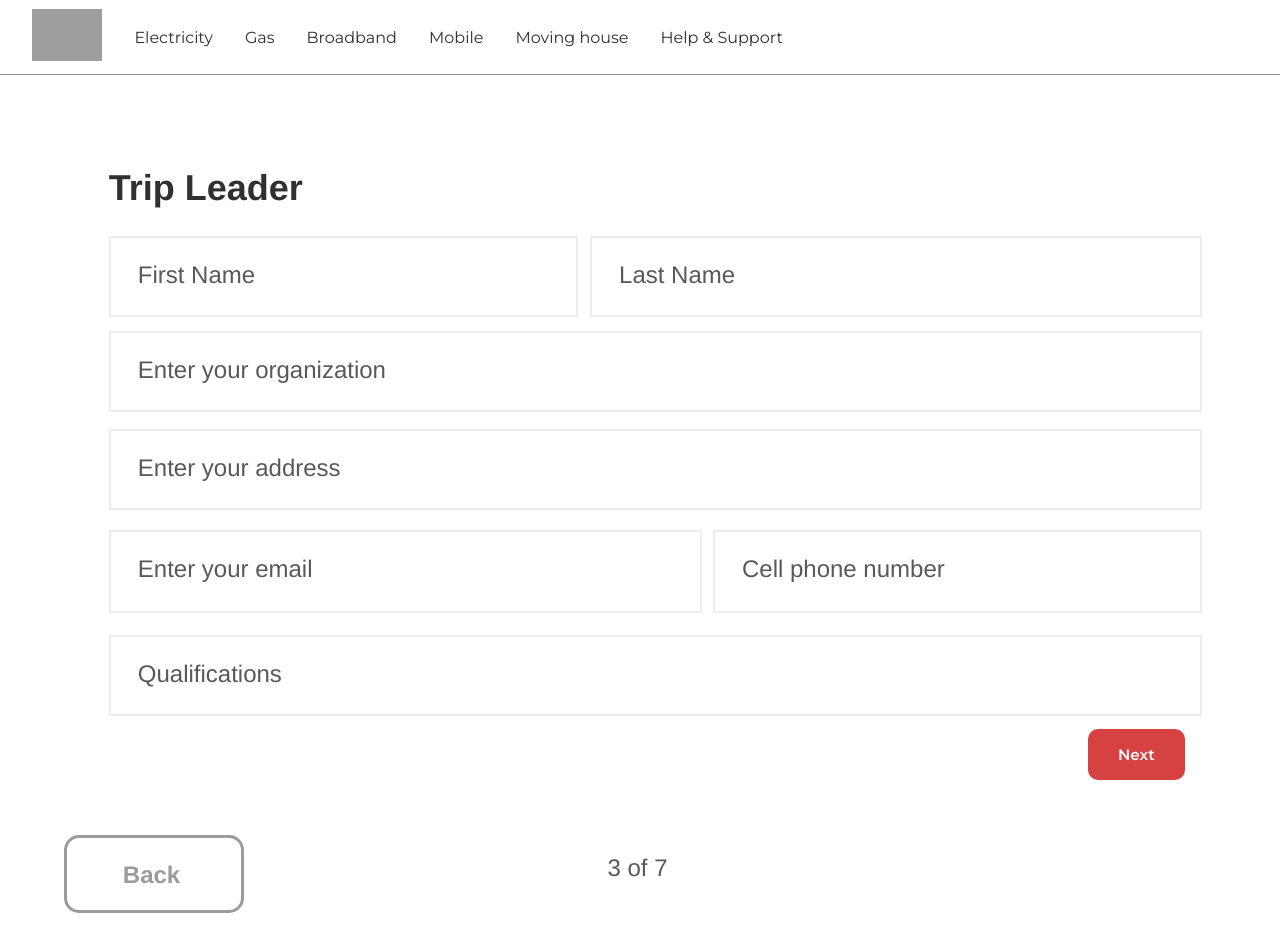
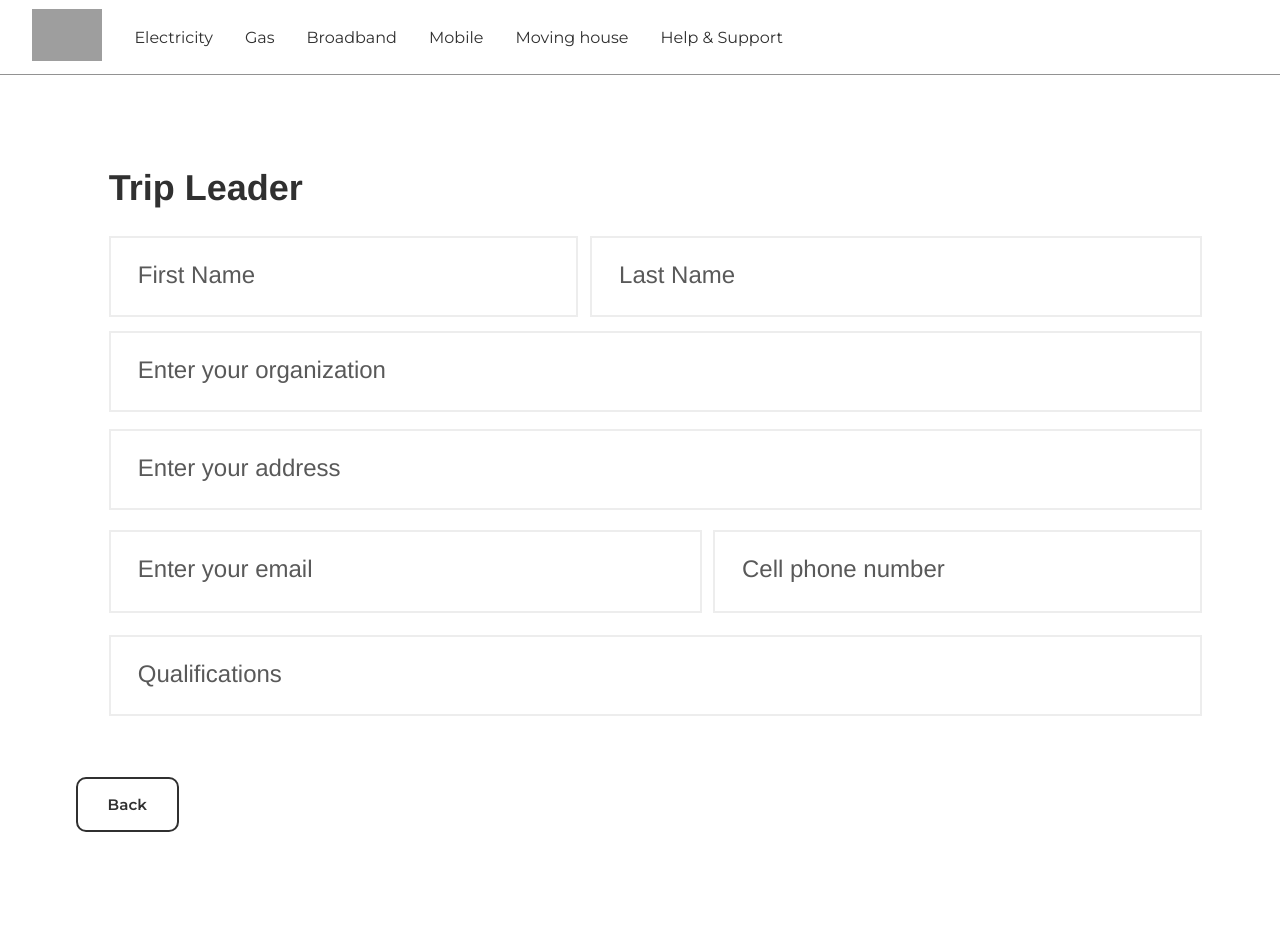
Before and after one commit to janelle-lr/info320, a React (Create React App) app: page /SecondForm in a window 1280 px wide. Shown: the top 952 px of the page. Built offline with nearby package versions, Linux system fonts and the light colour scheme; grey boxes are pictures that could not be loaded.

Commit message:
Completed formvaildation & localstorage

```diff
--- a/src/components/Button.css
+++ b/src/components/Button.css
@@ -11,6 +11,7 @@
 .button-primary {
   background-color: rgb(214, 66, 66);
   color: rgb(247, 247, 247);
+  border: 2px solid rgb(214, 66, 66);
 }
 
 .button-primary:hover {
@@ -18,23 +19,23 @@
 }
 
 .button-secondary {
-  /* background-color: rgb(247, 247, 247);
-  color: rgb(214, 66, 66);
-  border: 1px solid rgb(214, 66, 66); */
   color: rgb(48, 48, 48);
-  border: 1px solid rgb(48, 48, 48);
+  border: 2px solid rgb(48, 48, 48);
+  background-color: inherit;
 }
 
 .button-secondary:hover {
   background-color: rgb(48, 48, 48, 0.2);
 }
 
-.button Link {
-  position: absolute;
-  text-decoration: none;
-  /* background-color: rgb(247, 247, 247); */
+.button a {
+  color: inherit;
 }
 
-.button a {
-  color: rgb(247, 247, 247);
+/* Mobile and small devices */
+@media only screen and (max-width: 600px) {
+  .button {
+    font-size: 0.8em;
+    padding: 10px 20px;
+  }
 }
--- a/src/components/Button.js
+++ b/src/components/Button.js
@@ -1,13 +1,21 @@
+import { Link } from "react-router-dom";
 import "./Button.css";
 import React from "react";
 
-const Button = ({ variant, children, onClick }) => {
+const Button = ({ variant, children, onClick, destination }) => {
   const classNames = `button ${variant}`;
 
+  const handleClick = (e) => {     // Execute the provided onClick function, if any
+    if (onClick) {       onClick(e);     }     // You can add additional logic here if needed    // For example, you can prevent navigation under certain conditions:    // if (someCondition) {    //   e.preventDefault();    // }
+  };
   return (
-    <button className={classNames} onClick={onClick}>
+    // <button className={classNames} onClick={onClick}>
+    //   {/* {children} */}
+    //   <Link to={to}>{children}</Link>
+    // </button>
+    <Link className={classNames} to={destination} onClick={handleClick}>
       {children}
-    </button>
+    </Link>
   );
 };
 
--- a/src/components/FormButtons.js
+++ b/src/components/FormButtons.js
@@ -11,15 +11,26 @@ export const FormButtons = ({
   page,
   leftButton,
   leftButtonDest,
+  leftOnClick,
   rightButton,
-  rightButtonDest, }) => {
-  return (
+  rightButtonDest,
+  rightOnClick }) => {
+
+    const handleLeftClick = (e) => {
+      if (leftOnClick) leftOnClick(e);
+    };
+
+    const handleRightClick = (e) => {     // Execute the provided onClick function, if any
+      if (rightOnClick) rightOnClick(e);     // You can add additional logic here if needed    // For example, you can prevent navigation under certain conditions:    // if (someCondition) {    //   e.preventDefault();    // }
+    };
+
+    return (
     <div className="form-bottom-buttons">
-      <Button variant="button-secondary" destination={leftButtonDest}>
+      <Button variant="button-secondary" destination={leftButtonDest} onClick={handleLeftClick} >
         {leftButton}
       </Button>
       <h4 className="page-no">{page} of 7</h4>
-      <Button variant="button-primary" destination={rightButtonDest}>
+      <Button variant="button-primary" destination={rightButtonDest} onClick={handleRightClick}>
         {rightButton}
       </Button>
     </div>
--- a/src/pages/SecondForm.js
+++ b/src/pages/SecondForm.js
@@ -7,14 +7,12 @@ import { Link } from "react-router-dom";
 import "../components/Layout.css";
 import "../components/Texts.css";
 import NavigationBar from "../components/NavigationBar";
-import Button from '../components/Button';
+import FormButton from '../components/FormButtons.js';
+
 
 
 export const Formpage2 = () => {
-  const backButtonClick = () => {
-    // Add your desired functionality here, e.g., go back in history
-    window.history.back();
-  };
+
   return (
     <div className="form">
       <div className="form-v">
@@ -109,23 +107,12 @@ export const Formpage2 = () => {
           </div>
         </div>  */}
 
-        <div className="Button">
-          <Button variant="button-primary">
-              <Link to="/ThirdForm">
-              Next
-             </Link>
-          </Button>
-        </div>
+<FormButton  page="2" leftButton="Back" leftButtonDest="/intialForm" rightButton="Next" rightButtonDest="/ThirdForm" />
 
 
 
 
-        <div className="Cancel-button">
-          <div className="div-wrapper">
-            <div className="cancel-text" onClick={backButtonClick}>Back</div>
-          </div>
-        </div>
-        <div className="page-no" >3 of 7</div>
+
       </div>
     </div>
   );
--- a/src/pages/ThirdForm.js
+++ b/src/pages/ThirdForm.js
@@ -109,23 +109,6 @@ export const Formpage3 = () => {
         </div>  */}
         <FormButton  page="3" leftButton="Back" leftButtonDest="/SecondForm" rightButton="Next" rightButtonDest="/FourthForm" />
 
-        <div className="Button">
-          <Button variant="button-primary">
-              <Link to="/intialForm">
-              Next
-             </Link>
-          </Button>
-        </div>
-
-
-
-
-        <div className="Cancel-button">
-          <div className="div-wrapper">
-            <div className="cancel-text" onClick={backButtonClick}>Back</div>
-          </div>
-        </div>
-        <div className="page-no" >4 of 7</div>
       </div>
     </div>
   );
--- a/src/pages/intialForm.css
+++ b/src/pages/intialForm.css
@@ -14,8 +14,6 @@ margin-top: 48%;
   margin-left: 50%;}
 
 /* Rest of your existing CSS code */
-
-
 
   .form {
     background-color: #ffffff;
--- a/src/pages/intialForm.js
+++ b/src/pages/intialForm.js
@@ -122,7 +122,7 @@
 // export default Formpage1;
 
 
-import React, { useState } from 'react';
+import React, { useState, useEffect } from 'react';
 import './intialForm.css';
 
 // Components
@@ -174,7 +174,7 @@ export const Formpage1 = () => {
   };
 
 
-  // const handleNextClick = () => {
+  // const nextClick = () => {
   //   const newErrors = validateForm();
   //   if (Object.keys(newErrors).length === 0) {
   //     // Validation passed, navigate to the next form page
@@ -187,9 +187,9 @@ export const Formpage1 = () => {
   //   }
   // };
 
-// handleNextClick triggers the repsonse from the next button at the button
+// nextClick triggers the repsonse from the next button at the button
 
-  const handleNextClick = () => {
+  const nextClick = () => {
     const newErrors = validateForm();
     if (Object.keys(newErrors).length === 0) {
       // Validation passed, navigate to the next form page
@@ -199,17 +199,31 @@ export const Formpage1 = () => {
 
       // Reset the errors state to clear error messages
       setErrors({});
+      saveFormData();
+      window.location.href = "/SecondForm";
     } else {
       // Validation failed, set the errors state to display error messages
       setErrors(newErrors);
     }
   };
 
+    // Load saved form data from localStorage when the component mounts
+    useEffect(() => {
+      const savedFormData = JSON.parse(localStorage.getItem("formData")) || {};
+      setFormData(savedFormData);
+    }, []); // The empty dependency array ensures this effect runs once when the component mounts
+
+
 
   const handleChange = (e) => {
     const { name, value } = e.target;
     setFormData({ ...formData, [name]: value });
   };
+
+  const saveFormData = () => {
+    localStorage.setItem("formData", JSON.stringify(formData));
+  };
+
 
   return (
     <div className="form">
@@ -240,14 +254,14 @@ export const Formpage1 = () => {
             value={formData.lastName}
             onChange={handleChange}
           />
-
 {/* All of the error messages are printing here - this is so that its easy to see in dev stage */}
-          {errors.firstName && <div className="error-message">{errors.firstName}</div>}
+{errors.firstName && <div className="error-message">{errors.firstName}</div>}
           {errors.lastName && <div className="error-message">{errors.lastName}</div>}
           {errors.organization && <div className="error-message">{errors.organization}</div>}
           {errors.address && <div className="error-message">{errors.address}</div>}
           {errors.email && <div className="error-message">{errors.email}</div>}
           {errors.cellPhone && <div className="error-message">{errors.cellPhone}</div>}
+
 
         </div>
 
@@ -306,13 +320,18 @@ export const Formpage1 = () => {
         {/* this part below is the button in terms of the validation - i have tried to
         enable it to the FormButton but my one doesnt work as of now, if you want to see the validation work uncomment below section! */}
 
-        <div className="Button">
-          <Button variant="button-primary" onClick={handleNextClick}>
+        {/* <div className="Button">
+          <Button variant="button-primary" onClick={nextClick} >
             Next
           </Button>
-        </div>
+        </div> */}
 
-        {/* <FormButton  onClick={handleNextClick}  page="2" leftButton="Back" leftButtonDest="/SecondForm" rightButton="Next" rightButtonDest="/FourthForm" /> */}
+        <FormButton  page="2" leftButton="Back" leftButtonDest="/RequestForm" rightButton="Next" rightOnClick={nextClick} />
+
+
+{/* this button is for saving data intially before merging it  */}
+
+        {/* <FormButton  onClick={nextClick}  page="2" leftButton="Back" leftButtonDest="/SecondForm" rightButton="Next" rightButtonDest="/FourthForm" /> */}
       </div>
     </div>
   );
```
